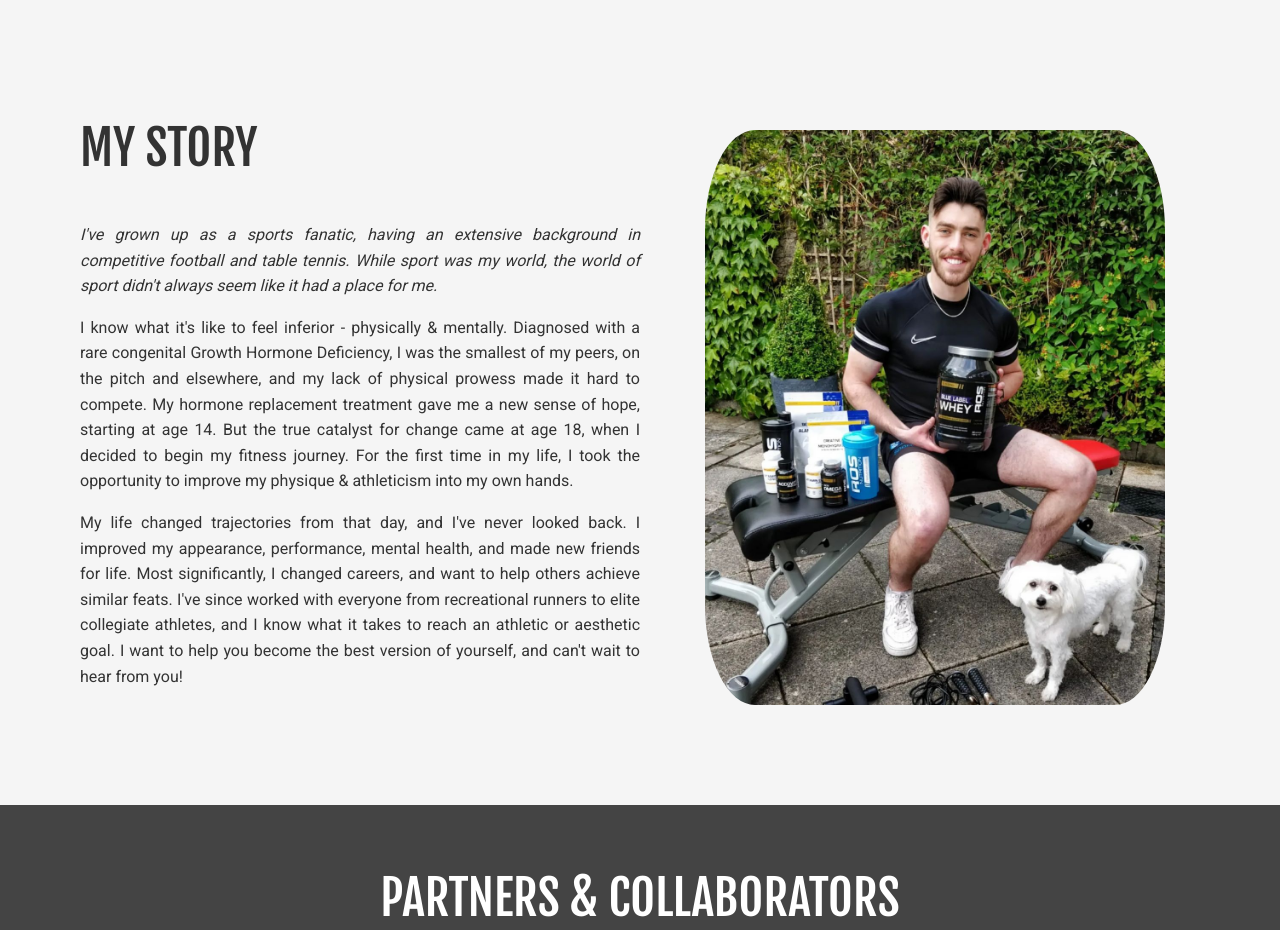
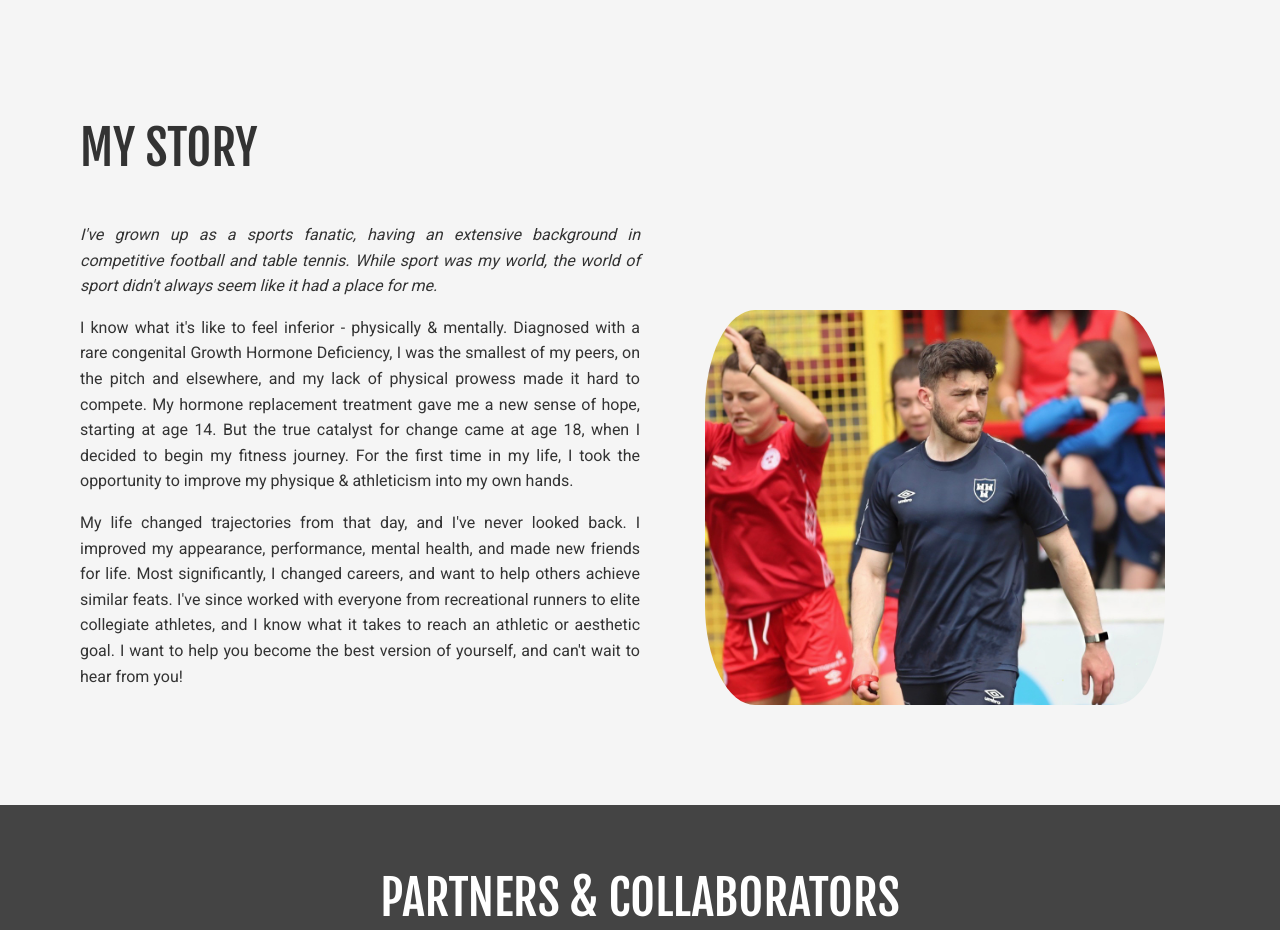
Before and after one commit to oran-donovan/oran-donovan.github.io, a plain HTML site: page index.html in a window 1280 px wide. Shown: the part 3060-3990 px from the top of the page. Drawn offline with nearby package versions, Linux system fonts and the light colour scheme; a script that the page names is missing.

Commit message:
Update index.html

```diff
--- a/index.html
+++ b/index.html
@@ -229,7 +229,7 @@
 						</p>
 					</figure>
 				</article>
-				<img src="res/img/OranROSNutrition.jpg" loading="lazy" alt="Oran holds tub of ROS nutrition whey with Púca the dog in foreground">
+				<img src="res/img/OranShelsPitch.jpg" loading="lazy" alt="Oran taking Shelbourne FC warm up">
 			</section>
 
 			<section id="partners">
```
